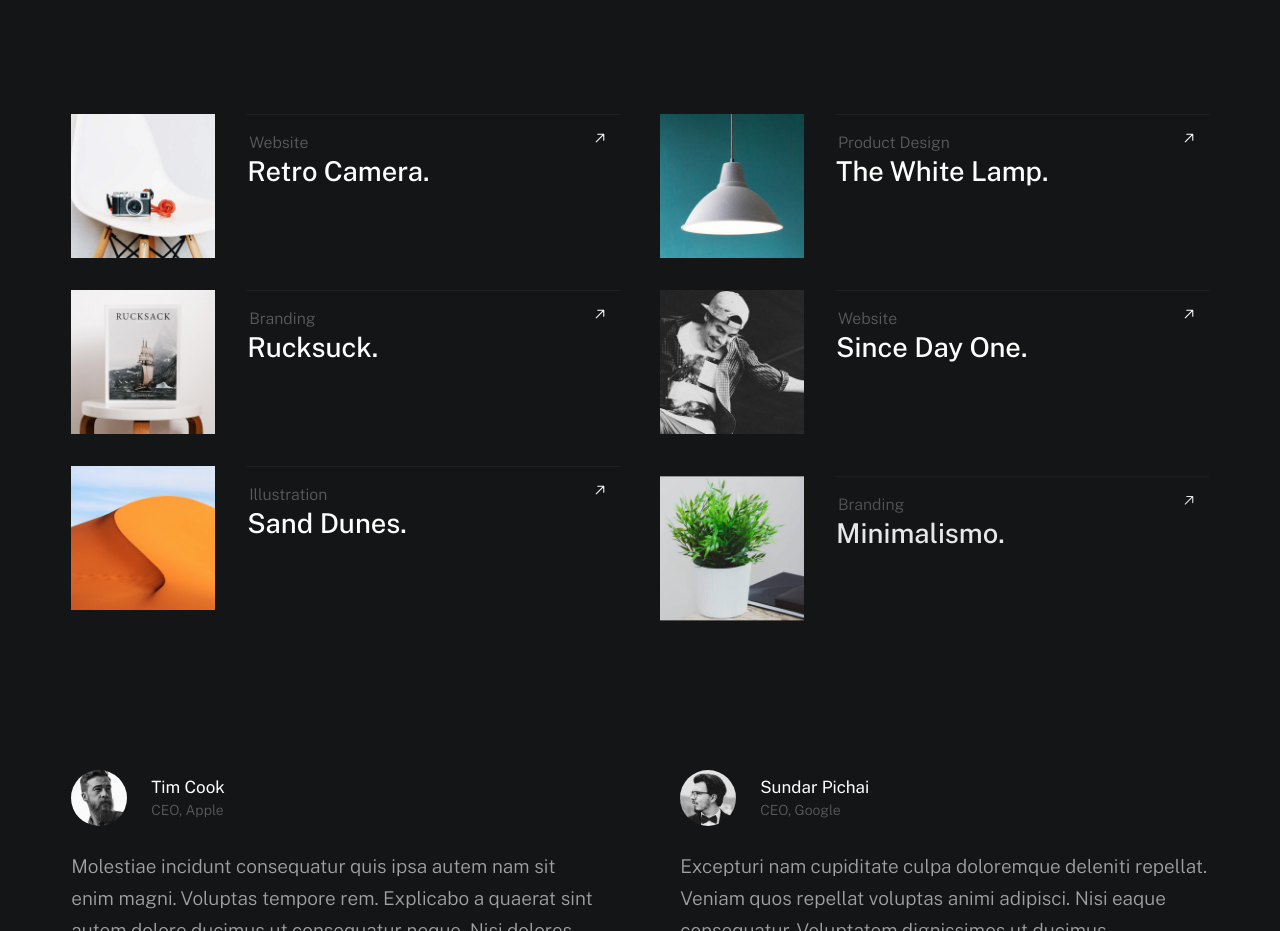
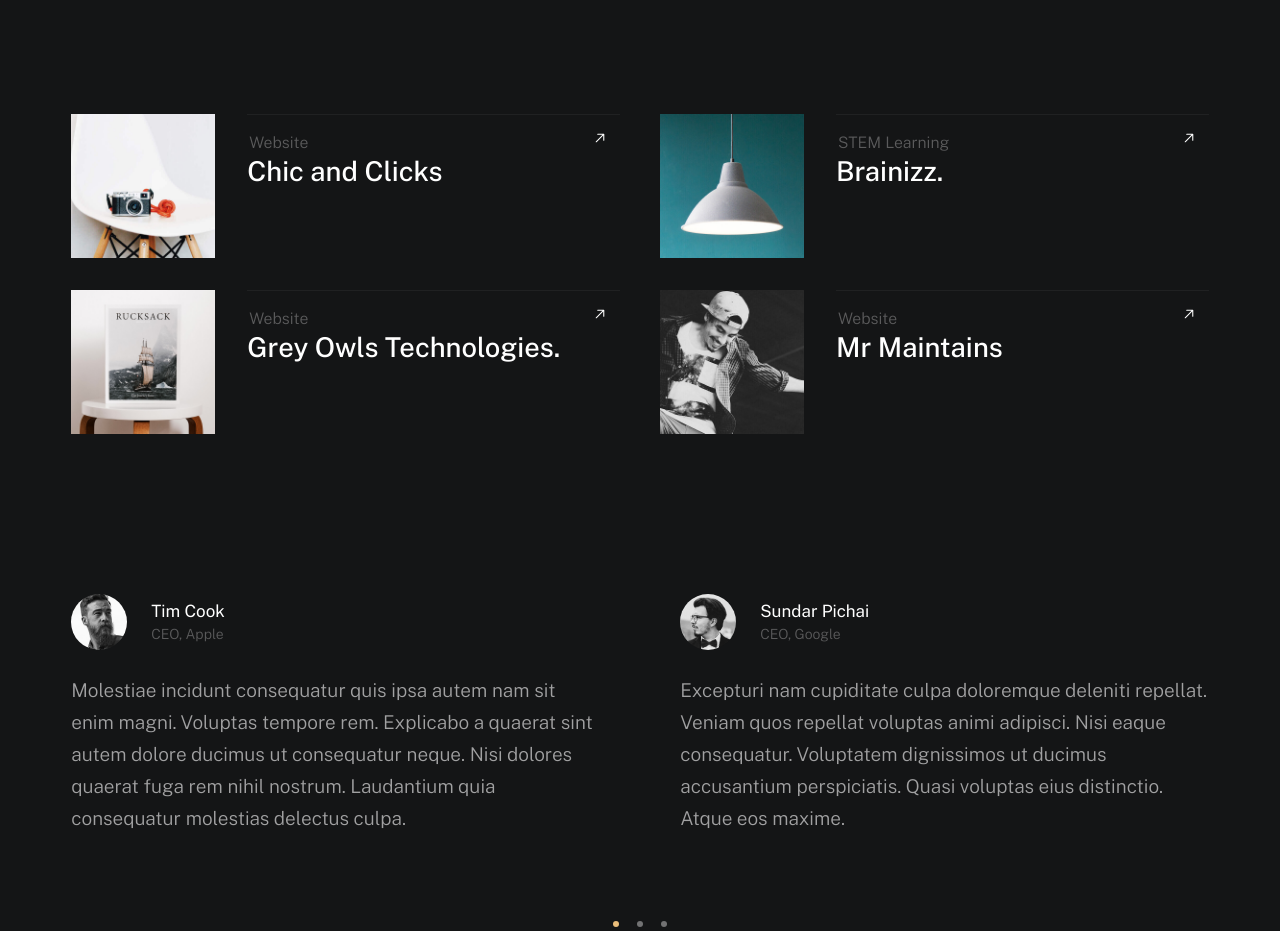
Before and after one commit to shehbazasif/Shehbaz, a plain HTML site: page index.html in a window 1280 px wide. Shown: the part 3520-4451 px from the top of the page. Drawn offline with nearby package versions, Linux system fonts and the light colour scheme; a web font is replaced by a local one.

Commit message:
Update project titles and descriptions for portfolio items

```diff
--- a/index.html
+++ b/index.html
@@ -279,7 +279,7 @@
                                             Website
                                         </div>
                                         <div class="folio-list__item-title">
-                                            Retro Camera.
+                                            Chic and Clicks
                                         </div>
                                     </div>
                                 </a>
@@ -297,10 +297,10 @@
 
                                     <div class="folio-list__item-text">
                                         <div class="folio-list__item-cat">
-                                            Product Design
+                                           STEM Learning
                                         </div>
                                         <div class="folio-list__item-title">
-                                            The White Lamp.
+                                            Brainizz.
                                         </div>
                                     </div>
                                 </a>
@@ -318,10 +318,10 @@
 
                                     <div class="folio-list__item-text">
                                         <div class="folio-list__item-cat">
-                                            Branding
+                                            Website
                                         </div>
                                         <div class="folio-list__item-title">
-                                            Rucksuck.
+                                            Grey Owls Technologies.
                                         </div>
                                     </div>
                                 </a>
@@ -342,49 +342,7 @@
                                             Website
                                         </div>
                                         <div class="folio-list__item-title">
-                                            Since Day One.
-                                        </div>
-                                    </div>
-                                </a>
-                                <a class="folio-list__proj-link" href="#" title="project link">
-                                    <svg width="15" height="15" viewBox="0 0 15 15" fill="none" xmlns="http://www.w3.org/2000/svg"><path d="M8.14645 3.14645C8.34171 2.95118 8.65829 2.95118 8.85355 3.14645L12.8536 7.14645C13.0488 7.34171 13.0488 7.65829 12.8536 7.85355L8.85355 11.8536C8.65829 12.0488 8.34171 12.0488 8.14645 11.8536C7.95118 11.6583 7.95118 11.3417 8.14645 11.1464L11.2929 8H2.5C2.22386 8 2 7.77614 2 7.5C2 7.22386 2.22386 7 2.5 7H11.2929L8.14645 3.85355C7.95118 3.65829 7.95118 3.34171 8.14645 3.14645Z" fill="currentColor" fill-rule="evenodd" clip-rule="evenodd"></path></svg>
-                                </a>
-                            </li> <!--end folio-list__item -->
-
-                            <li class="folio-list__item column" data-animate-el>
-                                <a class="folio-list__item-link" href="#modal-05">
-                                    <div class="folio-list__item-pic">
-                                        <img src="images/portfolio/sanddunes.jpg"
-                                             srcset="images/portfolio/sanddunes.jpg 1x, images/portfolio/sanddunes@2x.jpg 2x" alt="">
-                                    </div>
-
-                                    <div class="folio-list__item-text">
-                                        <div class="folio-list__item-cat">
-                                            Illustration
-                                        </div>
-                                        <div class="folio-list__item-title">
-                                            Sand Dunes.
-                                        </div>
-                                    </div>
-                                </a>
-                                <a class="folio-list__proj-link" href="#" title="project link">
-                                    <svg width="15" height="15" viewBox="0 0 15 15" fill="none" xmlns="http://www.w3.org/2000/svg"><path d="M8.14645 3.14645C8.34171 2.95118 8.65829 2.95118 8.85355 3.14645L12.8536 7.14645C13.0488 7.34171 13.0488 7.65829 12.8536 7.85355L8.85355 11.8536C8.65829 12.0488 8.34171 12.0488 8.14645 11.8536C7.95118 11.6583 7.95118 11.3417 8.14645 11.1464L11.2929 8H2.5C2.22386 8 2 7.77614 2 7.5C2 7.22386 2.22386 7 2.5 7H11.2929L8.14645 3.85355C7.95118 3.65829 7.95118 3.34171 8.14645 3.14645Z" fill="currentColor" fill-rule="evenodd" clip-rule="evenodd"></path></svg>
-                                </a>
-                            </li> <!--end folio-list__item -->
-
-                            <li class="folio-list__item column" data-animate-el>
-                                <a class="folio-list__item-link" href="#modal-06">
-                                    <div class="folio-list__item-pic">
-                                        <img src="images/portfolio/minimalismo.jpg"
-                                             srcset="images/portfolio/minimalismo.jpg 1x, images/portfolio/minimalismo@2x.jpg 2x" alt="">
-                                    </div>
-
-                                    <div class="folio-list__item-text">
-                                        <div class="folio-list__item-cat">
-                                            Branding
-                                        </div>
-                                        <div class="folio-list__item-title">
-                                            Minimalismo.
+                                            Mr Maintains
                                         </div>
                                     </div>
                                 </a>
@@ -405,15 +363,15 @@
                             <img src="images/portfolio/gallery/g-fuji.jpg" alt="">
 
                             <div class="modal-popup__desc">
-                                <h5>Retro Camera</h5>
-                                <p>Odio soluta enim quos sit asperiores rerum rerum repudiandae cum. Vel voluptatem alias qui assumenda iure et expedita voluptatem. Ratione officiis quae.</p>
+                                <h5>Chic and Clicks</h5>
+                                <p>Led the design and full development of an E-Commerce Store for Chic And Clicks. Manage SEO and sales purchase for store.</p>
                                 <ul class="modal-popup__cat">
-                                    <li>Branding</li>
-                                    <li>Product Design</li>
+                                    <li>E-Commerce</li>
+                                    <li>Development</li>
                                 </ul>
                             </div>
 
-                            <a href="https://www.behance.net/" class="modal-popup__details">Project link</a>
+                            <a href="https://chicandclicks.com/" target="_blank" class="modal-popup__details">Project link</a>
                         </div>
                     </div> <!-- end modal -->
 
@@ -422,14 +380,14 @@
                             <img src="images/portfolio/gallery/g-lamp.jpg" alt="">
 
                             <div class="modal-popup__desc">
-                                <h5>The White Lamp</h5>
-                                <p>Proin gravida nibh vel velit auctor aliquet. Aenean sollicitudin, lorem quis bibendum auctor, nisi elit consequat ipsum, nec sagittis sem nibh id elit.</p>
+                                <h5>Brainizz</h5>
+                                <p>Led the design and frontend development of Brainizz, an interactive quiz app, using Figma for complete UI/UX.</p>
                                 <ul class="modal-popup__cat">
                                     <li>Branding</li>
                                 </ul>
                             </div>
 
-                            <a href="https://www.behance.net/" class="modal-popup__details">Project link</a>
+                            <a href="https://brainizz.netlify.app/" class="modal-popup__details">Project link</a>
                         </div>
                     </div> <!-- end modal -->
 
```
